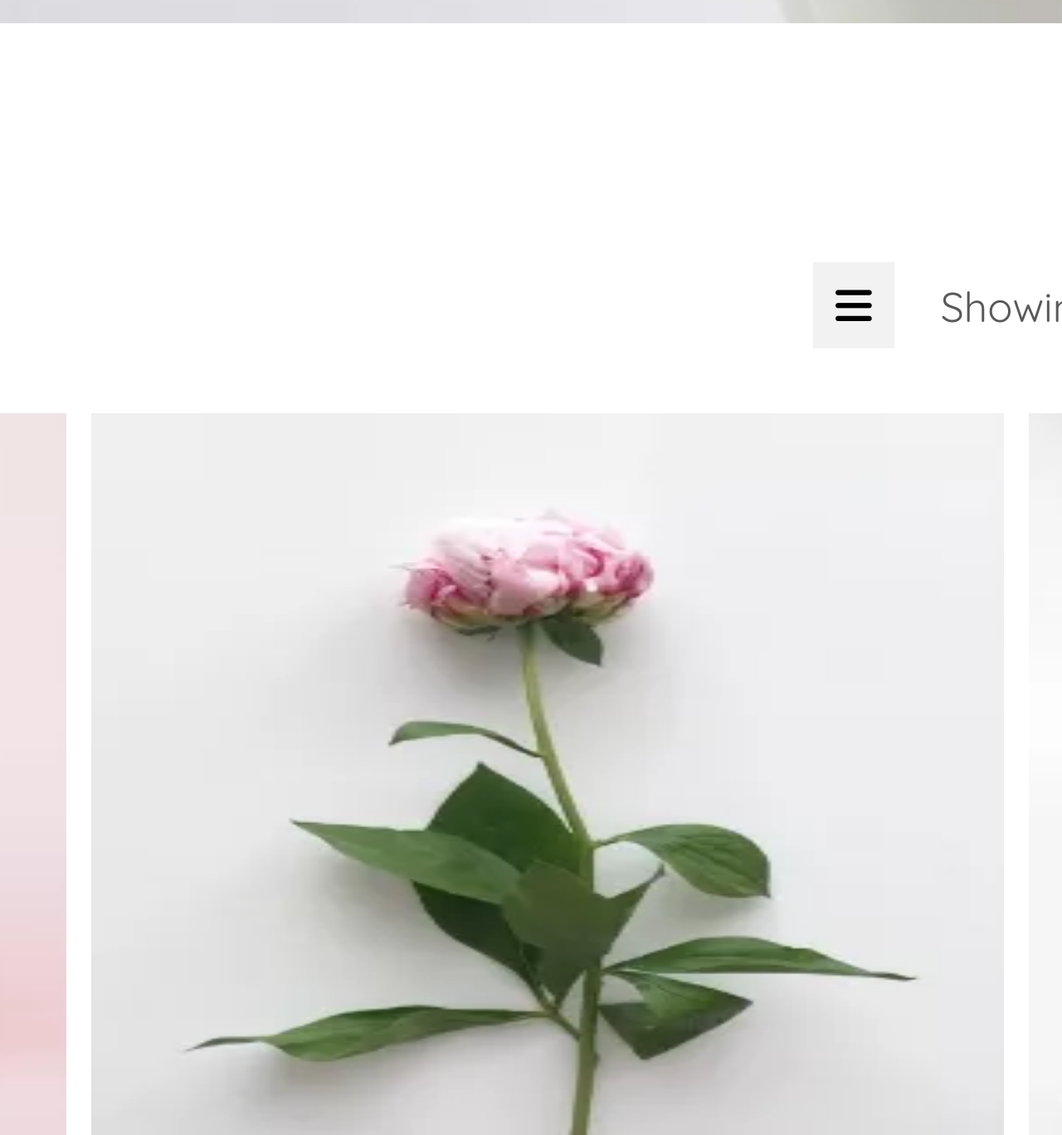
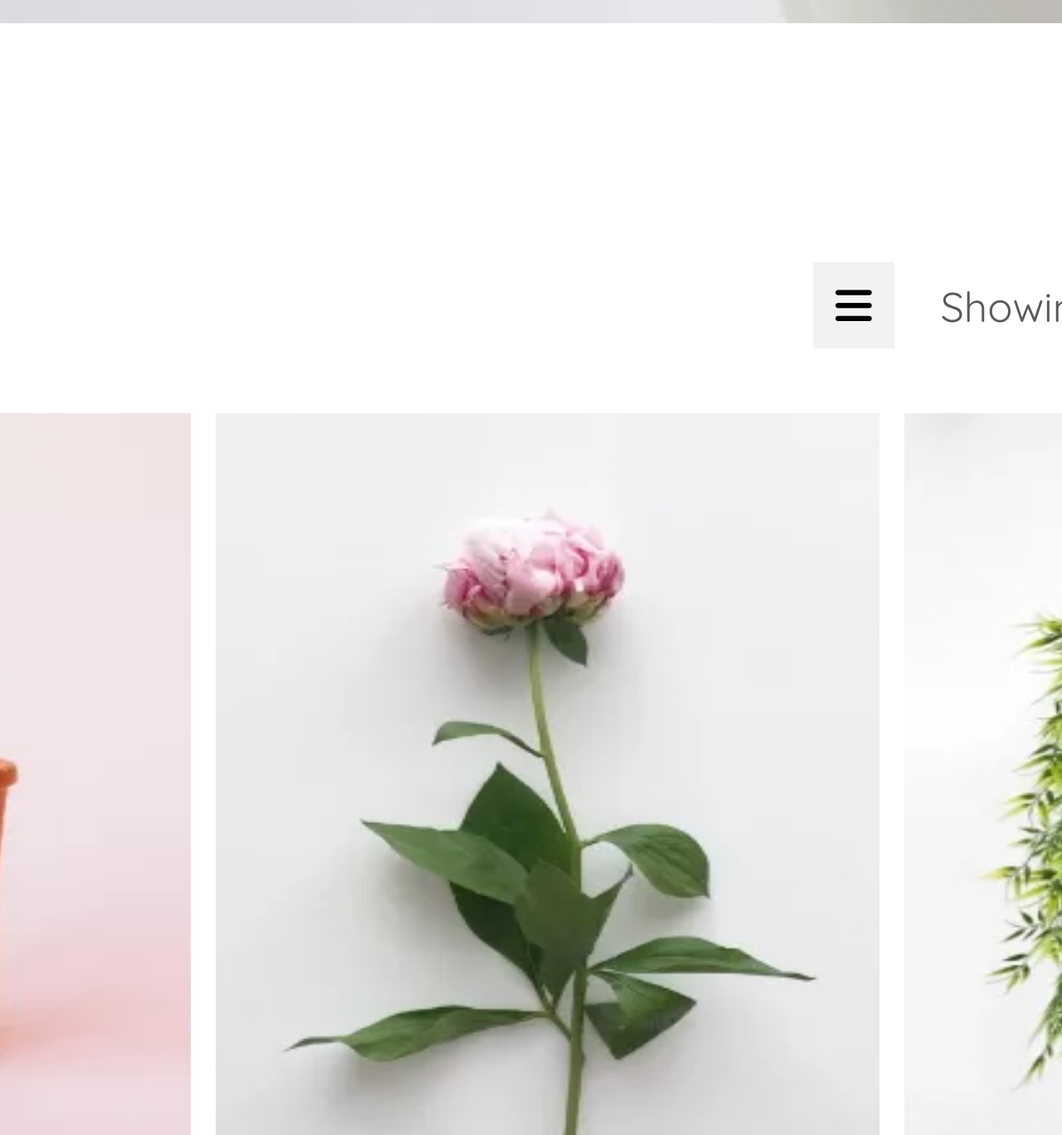
Before and after one commit to aisha-06/E-commerce, a plain HTML site: page product.html in a window 1280 px wide. Shown: the part 844-2212 px from the top of the page at 83% size. Drawn offline with nearby package versions, Linux system fonts and the light colour scheme.

Commit message:
In Progress!

```diff
--- a/product.css
+++ b/product.css
@@ -162,7 +162,7 @@ h2 button{
 }
 .product-info img {
     height: 870px;
-    width: 1100px;
+    width: 800px;
     display: block;
 }
 .image-container {
```
